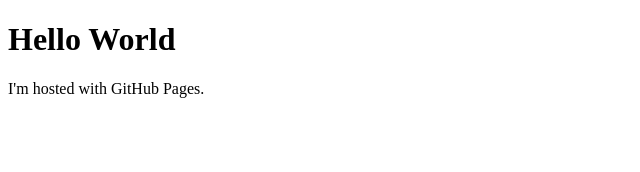
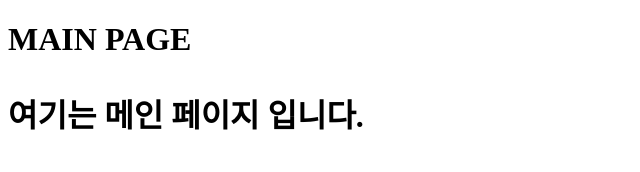
Before and after one commit to mjj6514/main, a plain HTML site: page index.html in a window 1280 px wide. Shown: the whole page, without its empty margins (0-640 px from the left). Drawn offline with Linux system fonts and the light colour scheme.

Commit message:
Update index.html

```diff
--- a/index.html
+++ b/index.html
@@ -1,7 +1,7 @@
 <!DOCTYPE html>
 <html>
 <body>
-<h1>Hello World</h1>
-<p>I'm hosted with GitHub Pages.</p>
+<h1>MAIN PAGE<h1>
+<p>여기는 메인 페이지 입니다.<p>
 </body>
 </html>
```
